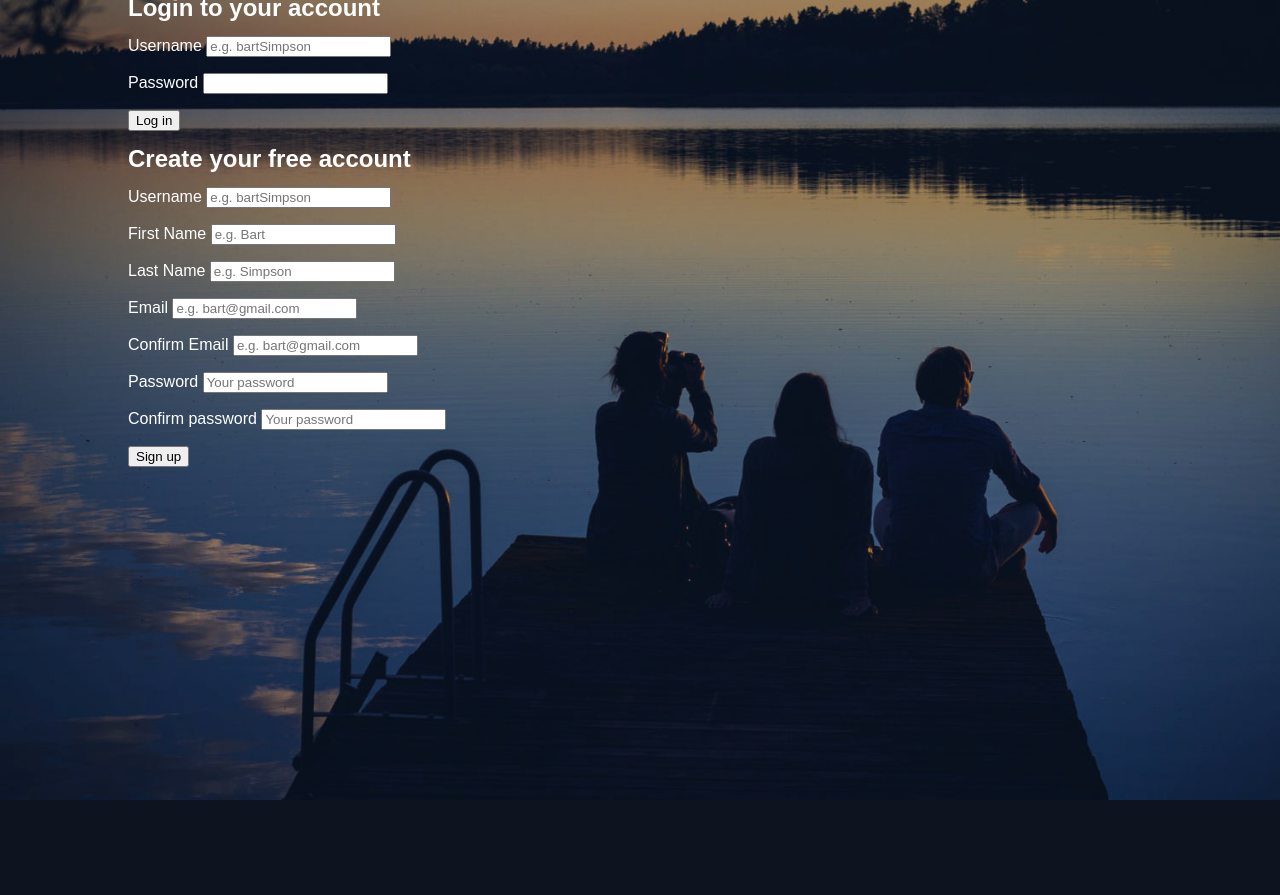
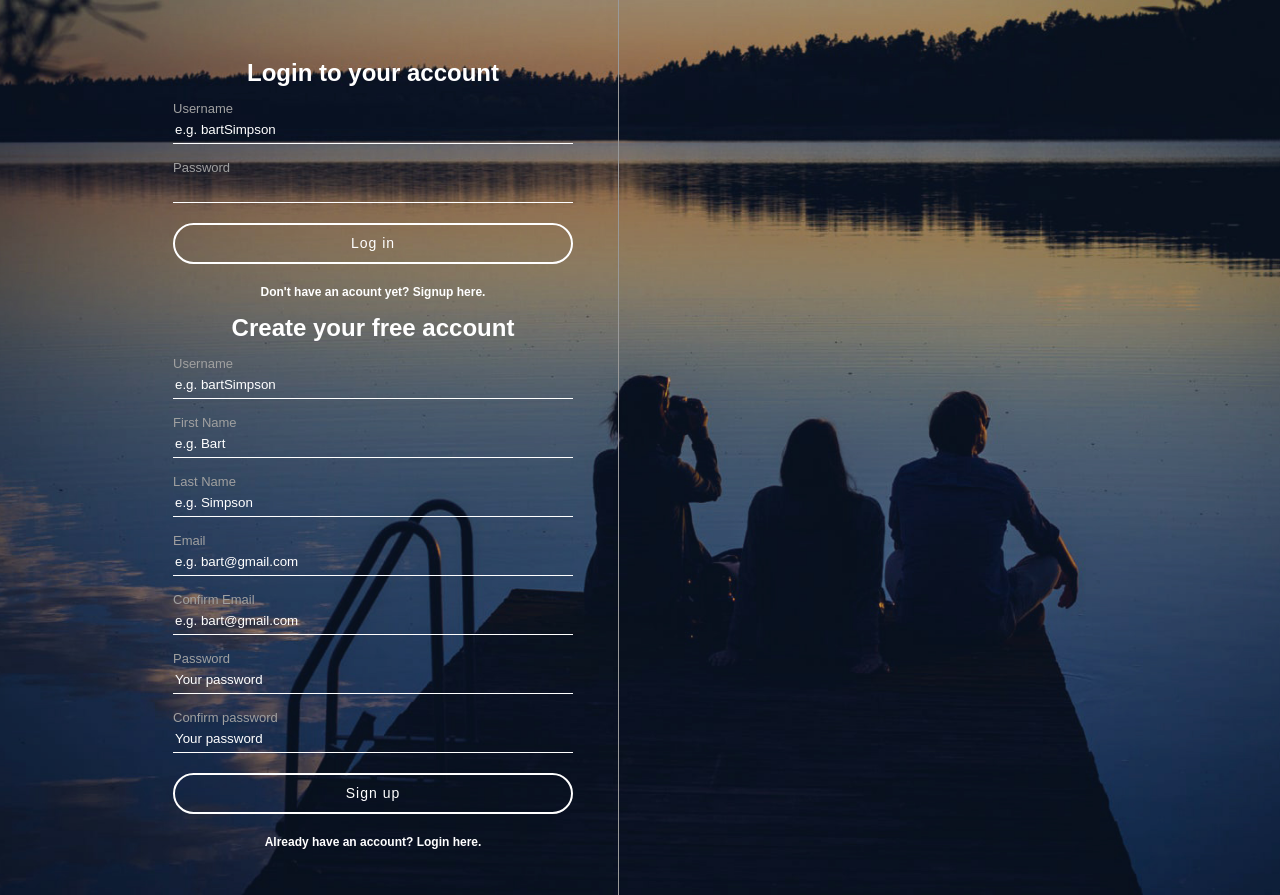
Before and after one commit to mali-tian/php-sample, a PHP site: page /register.php in a window 1280 px wide. Before the commit the page ends 800 px from the top, so only its background shows below. Run offline with PHP 8.4, Linux system fonts and the light colour scheme.

Commit message:
Style all forms

```diff
--- a/assets/css/register.css
+++ b/assets/css/register.css
@@ -29,3 +29,83 @@ body {
   position: relative;
   max-width: 1024px;
 }
+
+::-webkit-input-placeholder {
+  /* WebKit, Blink, Edge */
+  color: #fff;
+}
+:-moz-placeholder {
+  /* Mozilla Firefox 4 to 18 */
+  color: #fff;
+  opacity: 1;
+}
+::-moz-placeholder {
+  /* Mozilla Firefox 19+ */
+  color: #fff;
+  opacity: 1;
+}
+:-ms-input-placeholder {
+  /* Internet Explorer 10-11 */
+  color: #fff;
+}
+::-ms-input-placeholder {
+  /* Microsoft Edge */
+  color: #fff;
+}
+
+::placeholder {
+  /* Most modern browsers support this now. */
+  color: #fff;
+}
+
+#inputContainer {
+  width: 400px;
+  padding: 45px;
+  float: left;
+  border-right: 1px solid #999;
+}
+
+#inputContainer h2 {
+  text-align: center;
+}
+
+#inputContainer input[type="text"],
+#inputContainer input[type="password"],
+#inputContainer input[type="email"] {
+  display: block;
+  background-color: transparent;
+  border: 0;
+  border-bottom: 1px solid #fff;
+  height: 27px;
+  line-height: 27px;
+  width: 100%;
+}
+
+#inputContainer label {
+  color: #a0a0a0;
+  font-size: 13px;
+  margin-top: 15px;
+}
+
+#inputContainer button {
+  background-color: transparent;
+  border: 2px solid #fff;
+  border-radius: 250px;
+  color: #fff;
+  display: block;
+  font-size: 14px;
+  letter-spacing: 1px;
+  margin: 20px auto;
+  height: 41px;
+  width: 100%;
+}
+
+#inputContainer button:hover {
+  cursor: default;
+}
+
+.hasAccountText {
+  font-weight: bold;
+  font-size: 12px;
+  text-align: center;
+}
--- a/register.php
+++ b/register.php
@@ -45,6 +45,10 @@ function getInputValue($name)
           </p>
           <button type="submit" name="loginButton">Log in</button>
         </form>
+
+        <div class="hasAccountText">
+          <span id="hideLogin">Don't have an acount yet? Signup here.</span>
+        </div>
 
         <form id="registerForm" action="register.php" method="POST">
           <h2>Create your free account</h2>
@@ -95,6 +99,11 @@ function getInputValue($name)
           </p>
           <button type="submit" name="registerButton">Sign up</button>
         </form>
+
+        <div class="hasAccountText">
+          <span id="hideRegister">Already have an account? Login here.</span>
+        </div>
+
       </div>
     </div>
 </body>
```
